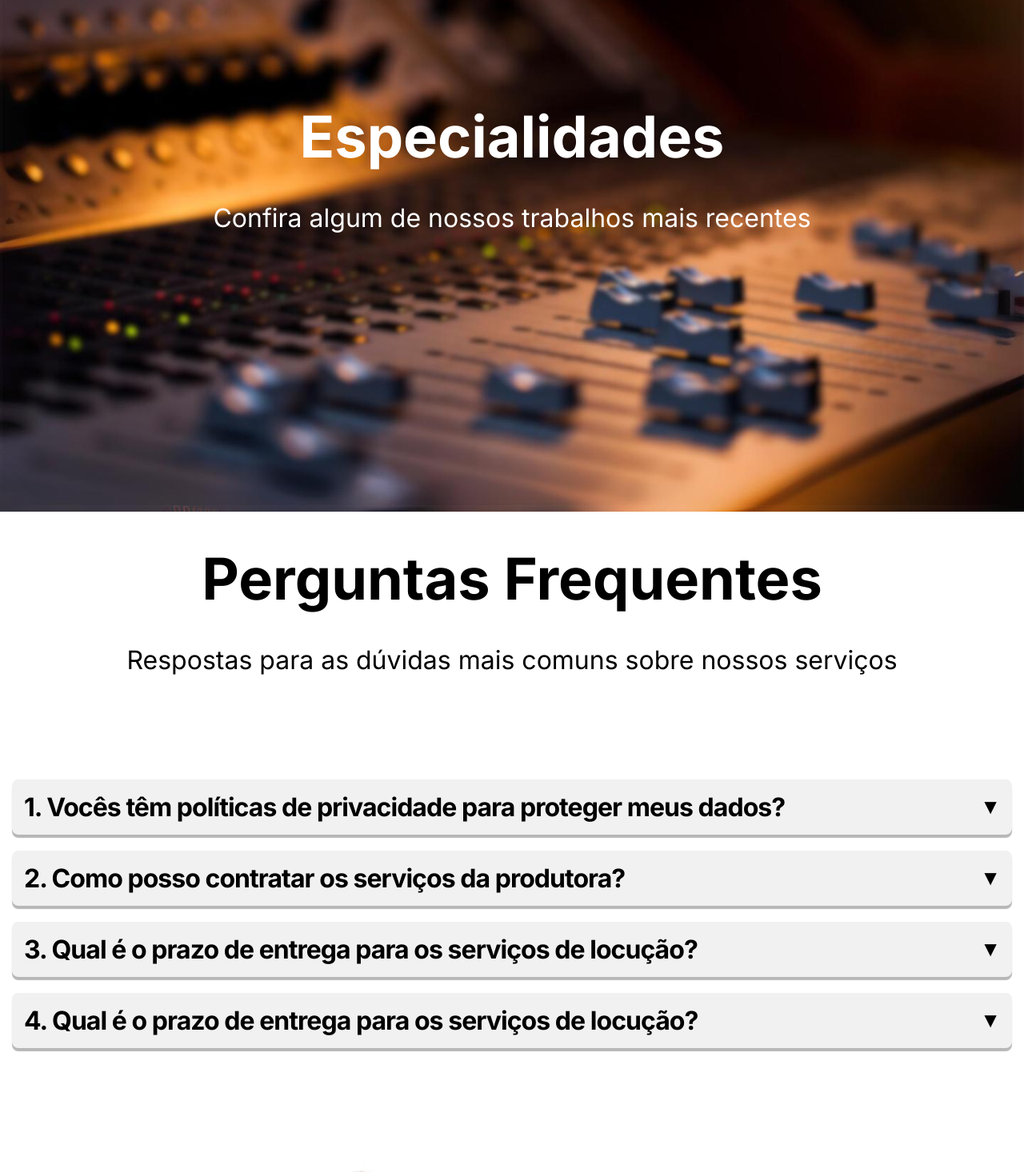
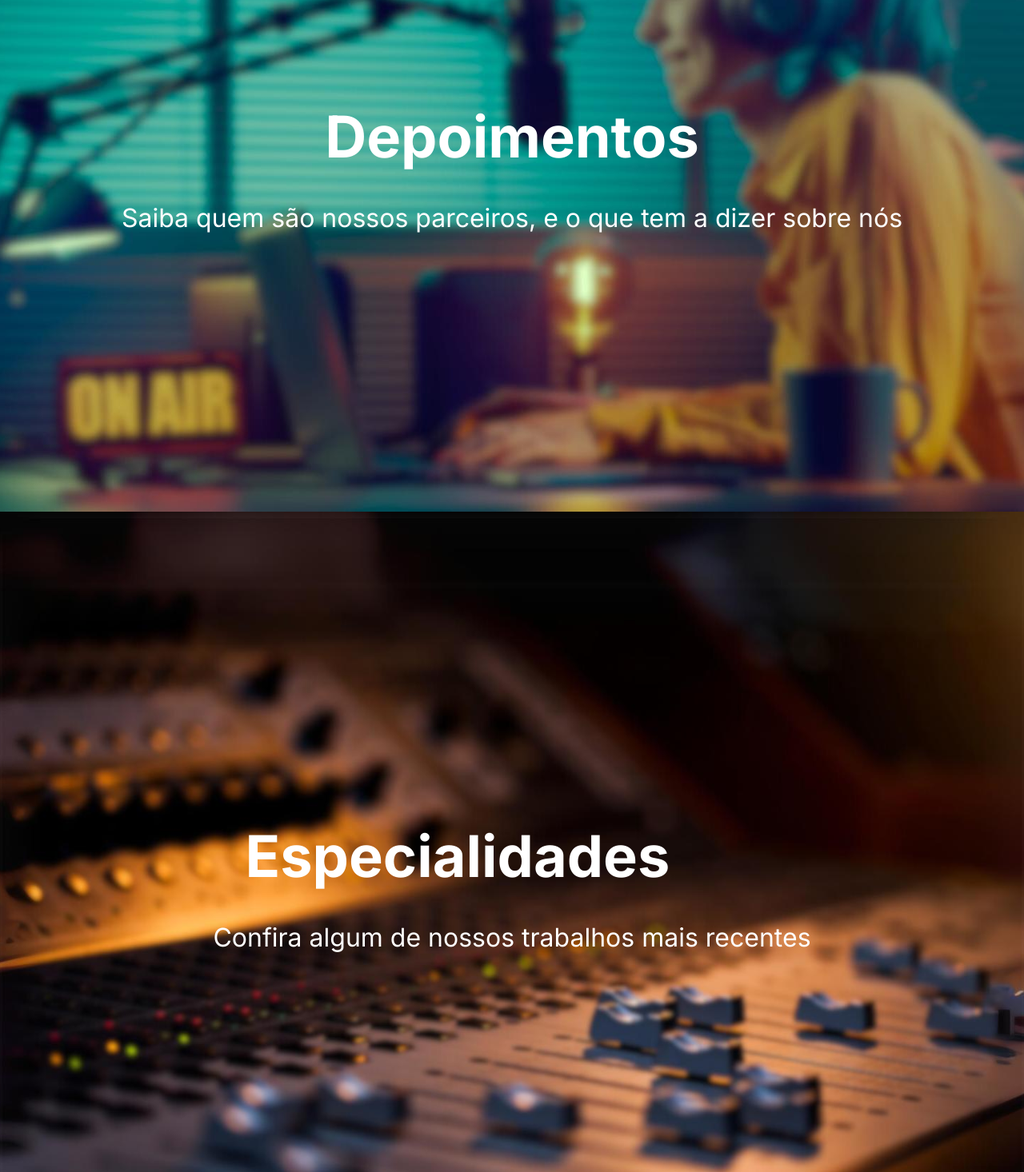
Before and after one commit to LucasJoseArantes/LandingPage-DMVoz, a React (Vite) app: page / in a window 1280 px wide. Shown: the part 1160-2626 px from the top of the page at 80% size. Built offline with nearby package versions, Linux system fonts and the light colour scheme.

Commit message:
CREATE: Section Audio

```diff
--- a/src/app.jsx
+++ b/src/app.jsx
@@ -6,6 +6,7 @@ import SectionOne from './components/sectionOne';
 import SectionFAQ from './components/sectionFAQ';
 import SectionContact from './components/sectionContact';
 import SectionCustomer from './components/sectionCustomer';
+import SectionAudio from './components/sectionAudio';
 
 
 function App() {
@@ -18,6 +19,9 @@ function App() {
             <div className='image-container imageCostumer'>
                 <SectionCustomer />
             </div>
+            <div className='image-container imageAudio'>
+                <SectionAudio />
+            </div>
             <SectionFAQ />
                 <SectionContact />
             <Footer />
--- /dev/null
+++ b/src/components/sectionAudio.jsx
@@ -0,0 +1,13 @@
+import React from 'react';
+import TitleSubtitle from './titleSubtitle';
+import '../styles/sectionAudio.css';
+
+const SectionAudio = () => {
+    return (
+        <section className='sectionImage sectionAudio'>
+            <TitleSubtitle title="Especialidades" subtitle="Confira algum de nossos trabalhos mais recentes" />
+        </section>
+    );
+};
+
+export default SectionAudio;
--- a/src/components/sectionCustomer.jsx
+++ b/src/components/sectionCustomer.jsx
@@ -4,8 +4,8 @@ import '../styles/sectionCustomer.css';
 
 const Customer = () => {
     return (
-        <section className='sectionCustomer'>
-            <TitleSubtitle title="Especialidades" subtitle="Confira algum de nossos trabalhos mais recentes"/>
+        <section className='sectionImage sectionCustomer'>
+            <TitleSubtitle title="Depoimentos" subtitle="Saiba quem são nossos parceiros, e o que tem a dizer sobre nós"/>
         </section>
     );
 };
--- /dev/null
+++ b/src/styles/sectionAudio.css
@@ -0,0 +1,3 @@
+.imageAudio{
+    background-image: url('../assets/images/sectionAudio/audioBgd.png');
+}
```
Also changed, not shown: src/assets/images/sectionAudio/audioBgd.png (added), src/assets/images/sectionCostumer/costumerBgd.png.
